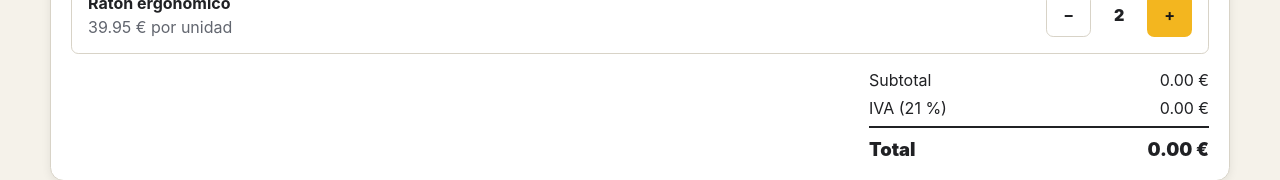
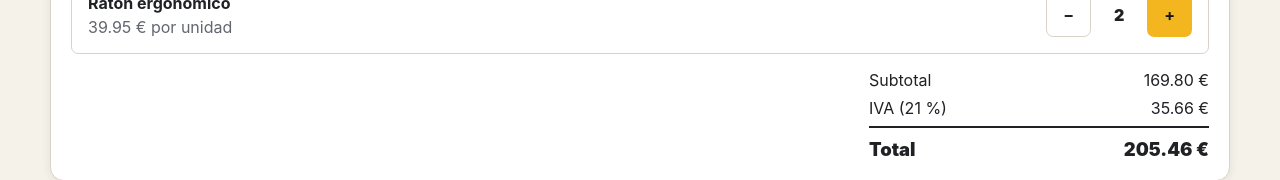
Before and after one commit to jcuellra3/angular-foundations-lab-jesus, an Angular app: page /labs/02-signals-computed in a window 1280 px wide. Shown: the part 679-859 px from the top of the page. Built offline with nearby package versions, Linux system fonts and the light colour scheme.

Commit message:
Tarea 02-signals-computed

```diff
--- a/src/app/labs/02-signals-computed/lab-02-page.ts
+++ b/src/app/labs/02-signals-computed/lab-02-page.ts
@@ -1,6 +1,11 @@
-import { ChangeDetectionStrategy, Component, computed, signal } from '@angular/core';
+import {
+  ChangeDetectionStrategy,
+  Component,
+  computed,
+  signal,
+} from "@angular/core";
 
-import { LabHeader } from '@shared/ui/lab-header/lab-header';
+import { LabHeader } from "@shared/ui/lab-header/lab-header";
 
 interface CartLine {
   readonly id: string;
@@ -13,23 +18,29 @@ const TAX_RATE = 0.21;
 
 @Component({
   imports: [LabHeader],
-  templateUrl: './lab-02-page.html',
-  styleUrl: './lab-02-page.css',
+  templateUrl: "./lab-02-page.html",
+  styleUrl: "./lab-02-page.css",
   changeDetection: ChangeDetectionStrategy.OnPush,
 })
 export default class Lab02Page {
   readonly lines = signal<readonly CartLine[]>([
-    { id: 'keyboard', name: 'Teclado mecánico', unitPrice: 89.9, quantity: 1 },
-    { id: 'mouse', name: 'Ratón ergonómico', unitPrice: 39.95, quantity: 2 },
+    { id: "keyboard", name: "Teclado mecánico", unitPrice: 89.9, quantity: 1 },
+    { id: "mouse", name: "Ratón ergonómico", unitPrice: 39.95, quantity: 2 },
   ]);
 
-  readonly subtotal = computed(() => 0);
-  readonly tax = computed(() => 0);
-  readonly total = computed(() => 0);
+  readonly subtotal = computed(() =>
+    this.lines().reduce((acc, line) => acc + line.unitPrice * line.quantity, 0),
+  );
+  readonly tax = computed(() => this.subtotal() * TAX_RATE);
+  readonly total = computed(() => this.subtotal() + this.tax());
 
   changeQuantity(id: string, delta: number): void {
-    // TODO: genera un array nuevo y limita cada cantidad a un mínimo de cero.
-    void id;
-    void delta;
+    this.lines.update((currentLines) =>
+      currentLines.map((line) =>
+        line.id === id
+          ? { ...line, quantity: Math.max(0, line.quantity + delta) }
+          : line,
+      ),
+    );
   }
 }
```
